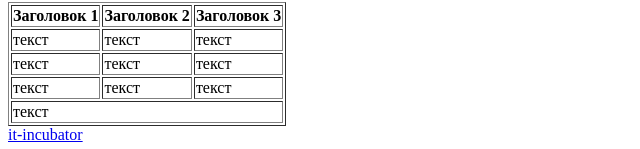
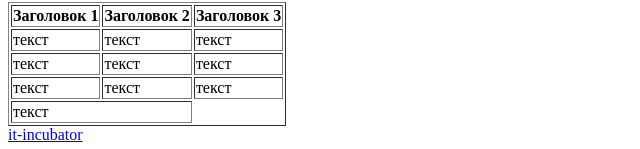
Before and after one commit to shaikhinRuslan/1-hw-with-auto-test-html-css-main, a plain HTML site: page index.html in a window 1280 px wide. Shown: the part 815-964 px from the top of the page, 0-640 px from the left. Drawn offline with Linux system fonts and the light colour scheme.

Commit message:
complete2

```diff
--- a/index.html
+++ b/index.html
@@ -114,13 +114,13 @@
                             <td>текст</td>
                         </tr>
                         <tr>
-                            <td colspan="3">текст</td>
+                            <td colspan="2">текст</td>
                         </tr>
         </table>
     </section>
     <footer data-cy="hw-footer-pre">
         <!-- 9) Создай здесь ссылку на наш сайт https://it-incubator.io/ (текст ссылки должен быть it-incubator) -->
-         <a href=" https://it-incubator.io/">it-incubator</a>
+         <a href="https://it-incubator.io/">it-incubator</a>
     </footer>
 </body>
 </html>
```
